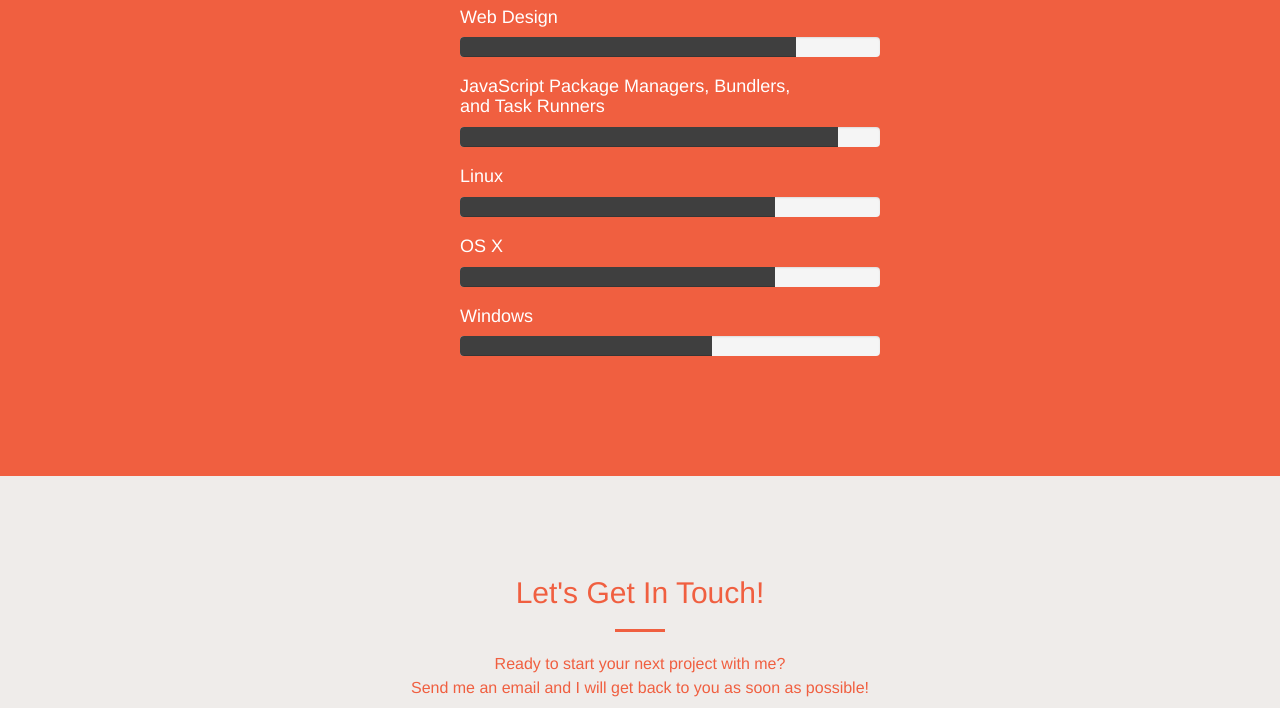
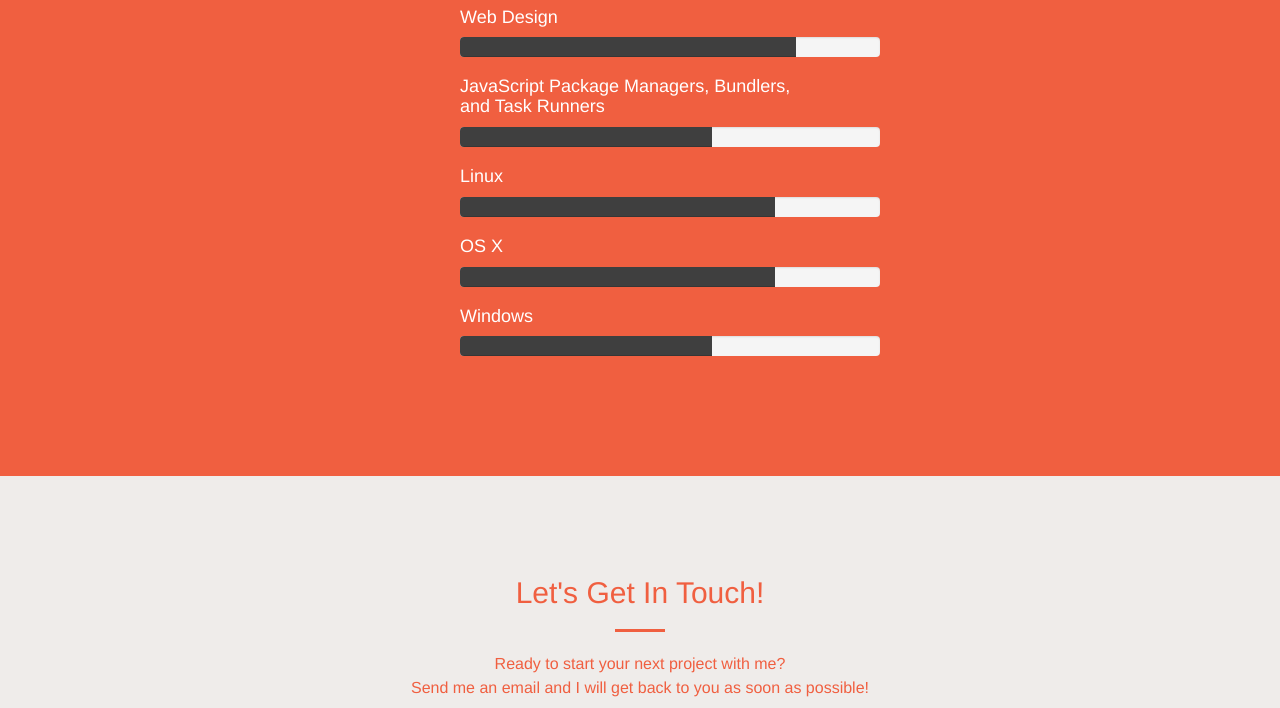
Before and after one commit to jessalbarian/PersonalWebsite, a website: page app/index.html in a window 1280 px wide. Shown: the part 5220-5928 px from the top of the page. Drawn offline with nearby package versions, Linux system fonts and the light colour scheme.

Commit message:
updated skills section

```diff
--- a/app/index.html
+++ b/app/index.html
@@ -667,9 +667,9 @@
                </div>
                <h4>JavaScript Package Managers, Bundlers, and Task Runners</h4>
                <div class="progress">
-                   <div class="progress-bar" role="progressbar" aria-valuenow="90"
-                        aria-valuemin="0" aria-valuemax="100" style="width:90%">
-                       <span class="sr-only">90% Complete</span>
+                   <div class="progress-bar" role="progressbar" aria-valuenow="60"
+                        aria-valuemin="0" aria-valuemax="100" style="width:60%">
+                       <span class="sr-only">60% Complete</span>
                    </div>
                </div>
                <h4>Linux</h4>
```
Also changed, not shown: dist/index.html.
